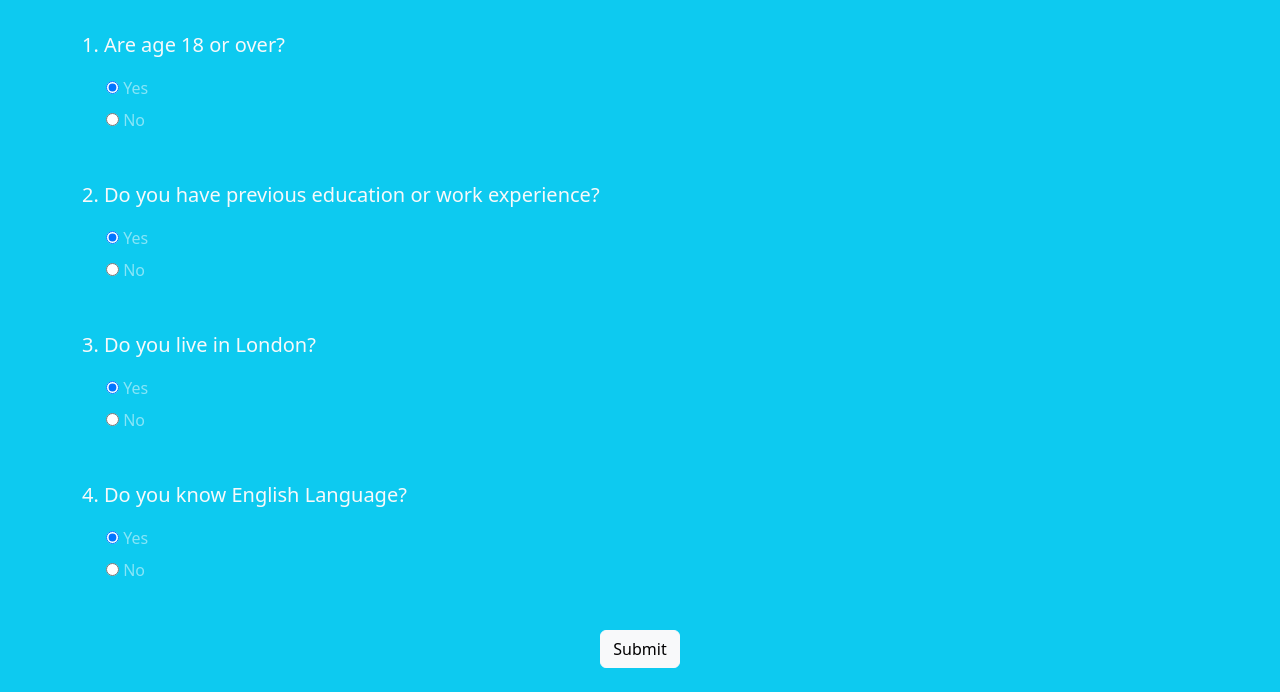
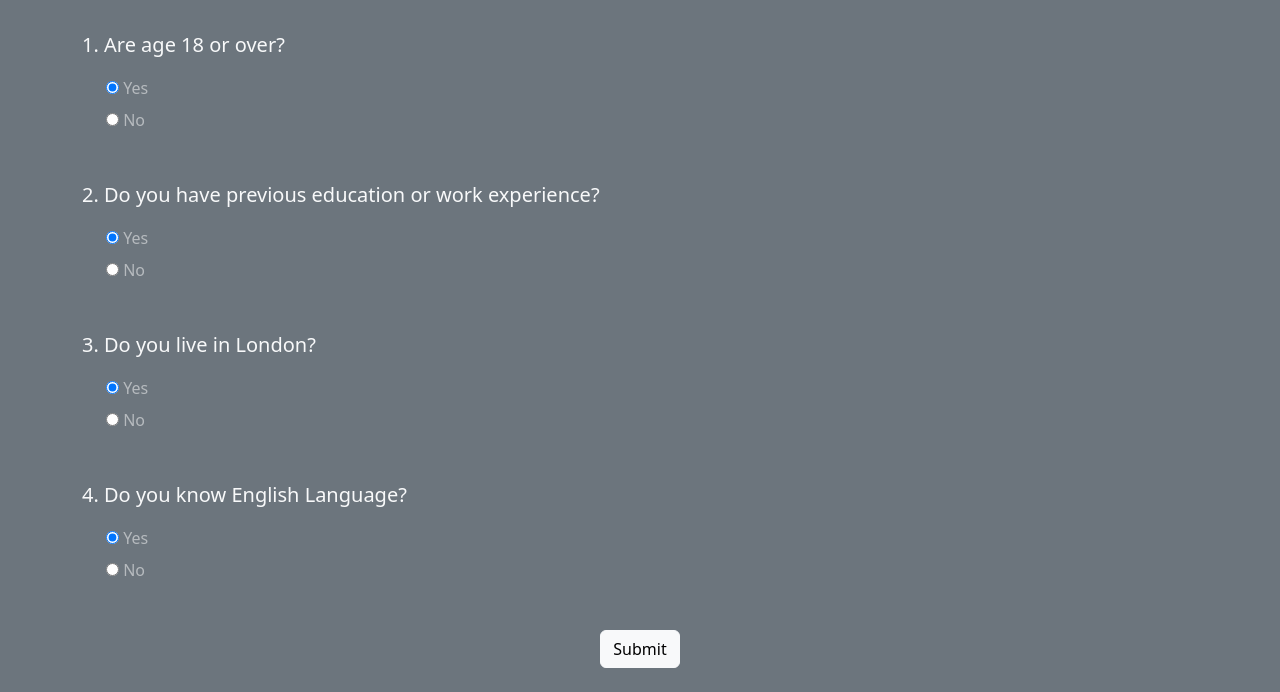
Before and after one commit to alifrazkhan92/jsQuiz, a plain HTML site: page index.html in a window 1280 px wide. Shown: the part 285-977 px from the top of the page. Drawn offline with nearby package versions, Linux system fonts and the light colour scheme.

Commit message:
bgChangeSec

```diff
--- a/index.html
+++ b/index.html
@@ -26,7 +26,7 @@
       </div>
     </div>
 
-    <div class="quiz py-4 bg-info">
+    <div class="quiz py-4 bg-secondary">
       <div class="container">
         <h2 class="my-5 text-white">Here are the questions</h2>
         <form class="quiz-form text-light">
```
